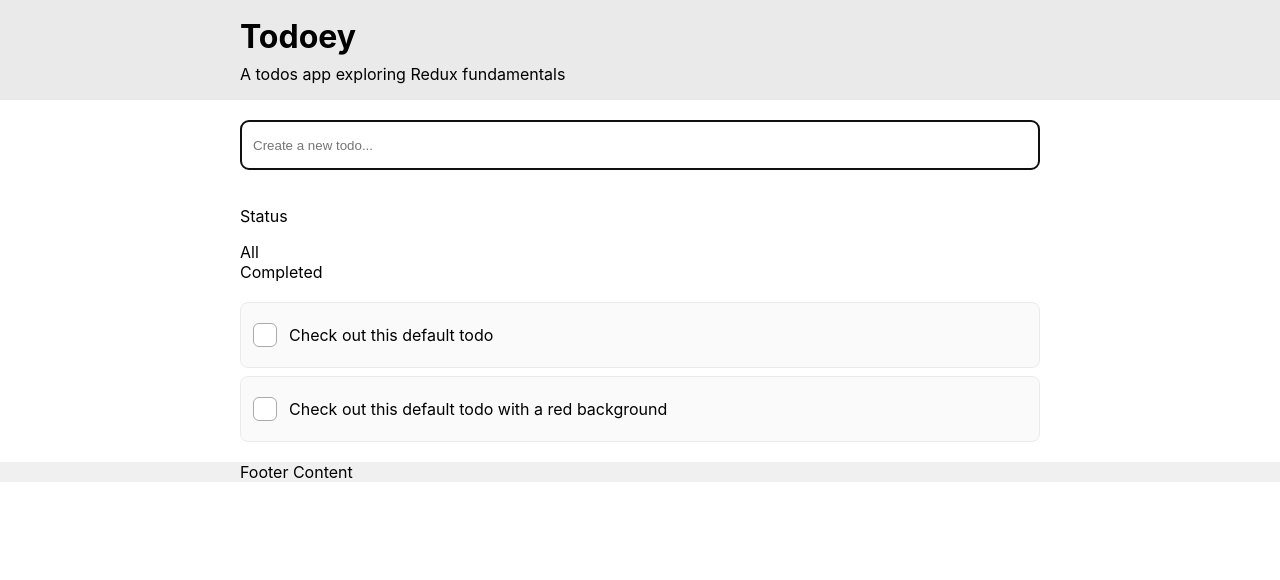
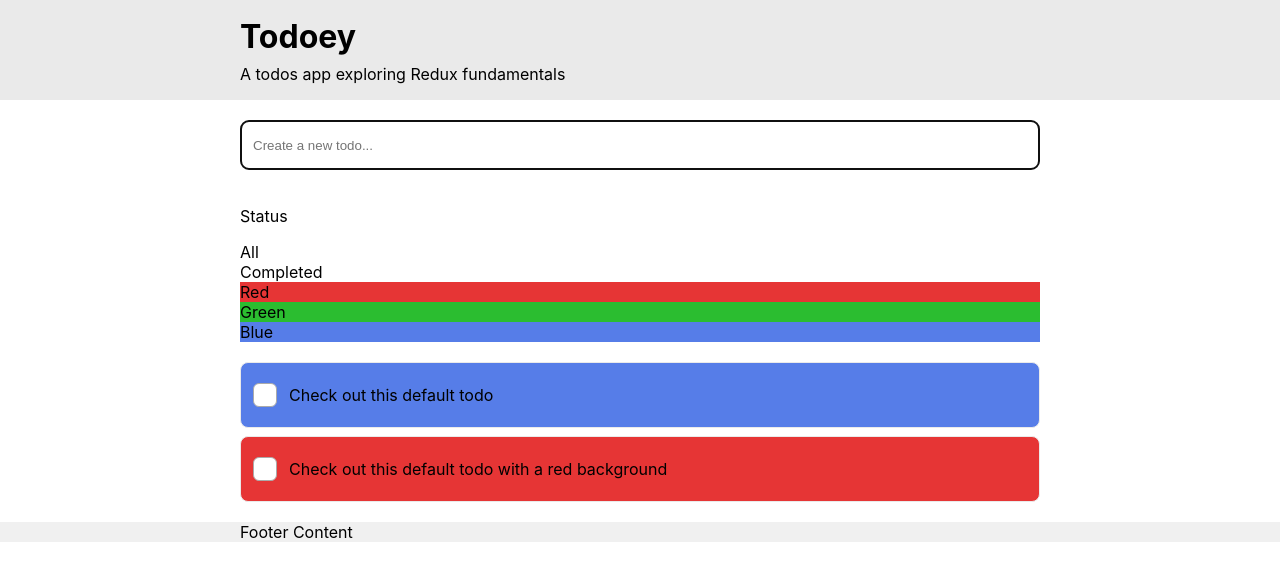
Before and after one commit to liamsrowley/todoey, a React (Create React App) app: page / in a window 1280 px wide. Shown: the top 580 px of the page. Built offline with nearby package versions, Linux system fonts and the light colour scheme.

Commit message:
todoey: add: filter by color functions, move todo object creation into action creator

```diff
--- /dev/null
+++ b/src/features/filters/ColorFilter/ColorFilter.jsx
@@ -0,0 +1,16 @@
+import { useDispatch } from "react-redux";
+import { capitalizeWord } from "../../../utils/capitalizeWord";
+import { changeColorFilter } from "../filtersSlice";
+
+export const ColorFilter = ({ name, colorCode }) => {
+  const dispatch = useDispatch();
+
+  return (
+    <div
+      style={{ background: colorCode }}
+      onClick={() => dispatch(changeColorFilter(name))}
+    >
+      <span>{capitalizeWord(name)}</span>
+    </div>
+  );
+};
--- a/src/features/filters/FiltersList.jsx
+++ b/src/features/filters/FiltersList.jsx
@@ -1,22 +1,27 @@
-import { useDispatch } from "react-redux";
-import { changeFilterStatus } from "./filtersSlice";
+import { ColorFilter } from "./ColorFilter/ColorFilter";
+import { StatusFilter } from "./StatusFilter/StatusFilter";
+
+const filterStatuses = ["All", "Completed"];
+export const filterColors = {
+  red: "#e63535",
+  green: "#2bbd30",
+  blue: "#567de8",
+};
 
 export const FiltersList = () => {
-  const dispatch = useDispatch();
+  const renderedStatuses = filterStatuses.map((status) => (
+    <StatusFilter key={status} name={status} />
+  ));
 
-  const handleFilterByStatus = (status) => {
-    dispatch(changeFilterStatus(status));
-  };
+  const renderedColors = Object.keys(filterColors).map((color) => (
+    <ColorFilter key={color} name={color} colorCode={filterColors[color]} />
+  ));
 
   return (
     <div>
       <p>Status</p>
-      <div>
-        <span onClick={() => handleFilterByStatus("All")}>All</span>
-      </div>
-      <div>
-        <span onClick={() => handleFilterByStatus("Completed")}>Completed</span>
-      </div>
+      {renderedStatuses}
+      {renderedColors}
     </div>
   );
 };
--- /dev/null
+++ b/src/features/filters/StatusFilter/StatusFilter.jsx
@@ -0,0 +1,12 @@
+import { useDispatch } from "react-redux";
+import { changeFilterStatus } from "../filtersSlice";
+
+export const StatusFilter = ({ name }) => {
+  const dispatch = useDispatch();
+
+  return (
+    <div>
+      <span onClick={() => dispatch(changeFilterStatus(name))}>{name}</span>
+    </div>
+  );
+};
--- a/src/features/todos/TodoCreator/TodoCreator.jsx
+++ b/src/features/todos/TodoCreator/TodoCreator.jsx
@@ -1,6 +1,5 @@
 import { useState } from "react";
 import { useDispatch, useSelector } from "react-redux";
-import { getNextIdFromArray } from "../../../utils/getNextIdFromArray";
 import { addTodo, selectTodoIds } from "../todosSlice";
 import "./TodoCreator.css";
 
@@ -16,14 +15,7 @@ export const TodoCreator = () => {
   const handleKeyDown = (e) => {
     const trimmedText = e.target.value.trim();
     if (e.key === "Enter" && trimmedText) {
-      dispatch(
-        addTodo({
-          id: getNextIdFromArray(todoIds),
-          text: trimmedText,
-          completed: false,
-          dateCreated: Date.now(),
-        })
-      );
+      dispatch(addTodo(trimmedText));
       setInput("");
     }
   };
--- a/src/features/todos/TodoItem/TodoItem.jsx
+++ b/src/features/todos/TodoItem/TodoItem.jsx
@@ -1,4 +1,5 @@
 import { useDispatch, useSelector } from "react-redux";
+import { filterColors } from "../../filters/FiltersList";
 import { selectTodoById, toggleTodo } from "../todosSlice";
 import "./TodoItem.css";
 
@@ -15,7 +16,7 @@ export const TodoItem = ({ id }) => {
   };
 
   return (
-    <div className="todo">
+    <div className="todo" style={{ background: filterColors[todo.color] }}>
       <div
         tabIndex="0"
         className={
--- a/src/features/todos/todosSlice.js
+++ b/src/features/todos/todosSlice.js
@@ -33,7 +33,14 @@ export const TODOS_COMPLETED_REMOVED = "todos/completedRemoved";
 /*
  *   Action Creators
  */
-export const addTodo = (todo) => {
+export const addTodo = (text) => {
+  const todo = {
+    id: Math.floor(Math.random() * 1000 + Date.now()),
+    text,
+    completed: false,
+    color: "blue",
+  };
+
   return { type: TODOS_TODO_ADDED, payload: todo };
 };
 
@@ -123,8 +130,8 @@ export const selectTodoEntities = (state) => state.todos.entities;
 export const selectTodoIds = (state) => state.todos.ids;
 
 export const selectFilteredTodos = createSelector(
-  (state) => selectTodoEntities(state),
-  (state) => selectFilters(state),
+  selectTodoEntities,
+  selectFilters,
   (todos, filters) => {
     const { status } = filters;
 
@@ -140,8 +147,19 @@ export const selectFilteredTodos = createSelector(
   }
 );
 
+export const selectColorFilteredTodos = createSelector(
+  selectFilteredTodos,
+  selectFilters,
+  (todos, filters) => {
+    const { colors } = filters;
+    if (colors.length === 0) return todos;
+
+    return todos.filter((todo) => colors.includes(todo.color));
+  }
+);
+
 export const selectFilteredTodoIds = createSelector(
-  selectFilteredTodos,
+  selectColorFilteredTodos,
   (todos) => todos.map((todo) => todo.id)
 );
 
--- /dev/null
+++ b/src/utils/capitalizeWord.js
@@ -0,0 +1,3 @@
+export function capitalizeWord(word) {
+  return word.charAt(0).toUpperCase() + word.slice(1);
+}
```
